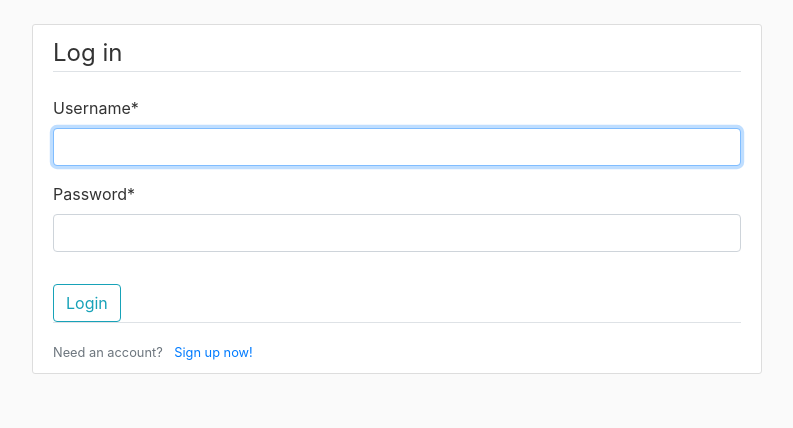
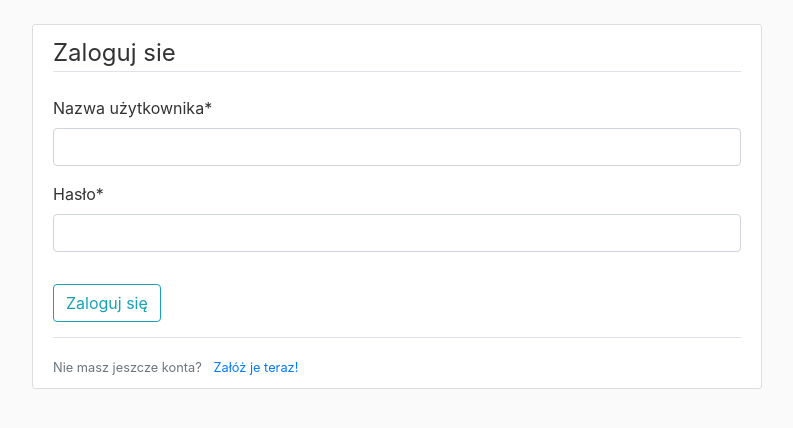
Before and after one commit to WaterThePeople/django_test_project, a Django app: page /login/ in a window 1280 px wide. Shown: the part 56-484 px from the top of the page, without its empty margins (53-846 px from the left). Run offline with Django 3.2, Linux system fonts and the light colour scheme; some libraries are stand-ins or nearby versions.

Commit message:
update #13

```diff
--- a/test_project/urls.py
+++ b/test_project/urls.py
@@ -7,6 +7,7 @@ urlpatterns = [
     path('admin/', admin.site.urls),
     path("",include("home_page.urls")),
     path('register/',user_views.register,name='register'),
-    path('login/',auth_views.LoginView.as_view(template_name='users/login.html'),name='login'),
+    #path('login/',auth_views.LoginView.as_view(template_name='users/login.html'),name='login'),
+    path('login/', user_views.CustomLoginView.as_view(template_name='users/login.html'), name='login'),
     path('logout/',auth_views.LogoutView.as_view(template_name='users/logout.html'),name='logout'),
 ]
--- a/users/forms.py
+++ b/users/forms.py
@@ -1,10 +1,41 @@
 from django import forms
 from django.contrib.auth.models import User
 from django.contrib.auth.forms import UserCreationForm
+from django.contrib.auth.forms import AuthenticationForm
 
 class UserRegisterForm(UserCreationForm):
+
+    error_messages = {
+        'password_mismatch': ("Hasła nie są jednakowe!"),
+        'min_length': ("Hasło jest za krótkie, musi mieć minimum 8 znaków!"),
+    }
+
     email = forms.EmailField()
+    username = forms.CharField(label = 'Nazwa użytkownika',
+    required = True,
+    error_messages={'invalid': 'Wprowadź prawidłową nazwę użytkownika. Może ona zawierać tylko litery, liczby oraz znaki @/./+/-/_.'},)
+
+    password1 = forms.CharField(label = 'Hasło',
+    required = True,
+    widget=forms.PasswordInput(),)
+    password2 = forms.CharField(label = 'Potwierdź hasło',
+    required = True,
+    widget=forms.PasswordInput(),)
 
     class Meta:
         model = User
         fields = ['username','email','password1','password2']
+
+
+class LoginForm(AuthenticationForm):
+    error_messages = {
+        'invalid_login': ("Nazwa użytkownika lub hasło są nieprawidłowe!"),
+    }
+    username = forms.CharField(
+        label='Nazwa użytkownika',
+    )
+
+    password = forms.CharField(
+        label='Hasło',
+        widget=forms.PasswordInput(),
+    )
--- a/users/templates/users/login.html
+++ b/users/templates/users/login.html
@@ -6,21 +6,21 @@
             {%csrf_token %}
             <fieldset class="form-group">
                 <legend class="border-bottom mb-4">
-                    Log in
+                    Zaloguj sie
                 </legend>
                 {{form|crispy}}
             </fieldset>
-            <div class="form group">
+            <div class="form group" style="margin-bottom: 15px;">
                 <button class="btn btn-outline-info" type="submit">
-                    Login
+                    Zaloguj się
                 </button>
             </div>
         </form>
         <div class="border-top pt-3">
             <small class="text-muted">
-                Need an account?
+                Nie masz jeszcze konta?
                 <a class="ml-2" href="{% url 'register' %}">
-                    Sign up now!
+                    Załóż je teraz!
                 </a>
             </small>
         </div>
--- a/users/templates/users/logout.html
+++ b/users/templates/users/logout.html
@@ -1,10 +1,10 @@
 {% extends "home_page/base.html" %}
 {% block content %}
-    <h2>You have been logged out</h2>
+    <h2>Zostałeś wylogowany</h2>
     <div class="border-top pt-3">
         <small class="text-muted">
             <a class="ml-2" href="{% url 'login' %}">
-                Log in again
+                Zaloguj się ponownie
             </a>
         </small>
     </div>
--- a/users/views.py
+++ b/users/views.py
@@ -1,6 +1,8 @@
 from django.shortcuts import render, redirect
 from django.contrib import messages
 from .forms import UserRegisterForm
+from .forms import LoginForm
+from django.contrib.auth.views import LoginView
 
 def register(request):
     if request.method == 'POST':
@@ -8,8 +10,13 @@ def register(request):
         if form.is_valid():
             form.save()
             username = form.cleaned_data.get('username')
-            messages.success(request, f'Your account has been created! You can now log in!')
+            messages.success(request, f'Twoje konto zostało utworzone! Możesz się teraz zalogować!')
             return redirect('login')
     else:
         form = UserRegisterForm()
     return render(request,'users/register.html',{'form': form})
+
+
+class CustomLoginView(LoginView):
+    template_name = 'login.html'
+    form_class = LoginForm
```
Also changed, not shown: test_project/password_settings/validators.py (added, +19 -0 lines), test_project/settings.py (+0 -10 lines), users/templates/users/register.html (+4 -4 lines), db.sqlite3.
